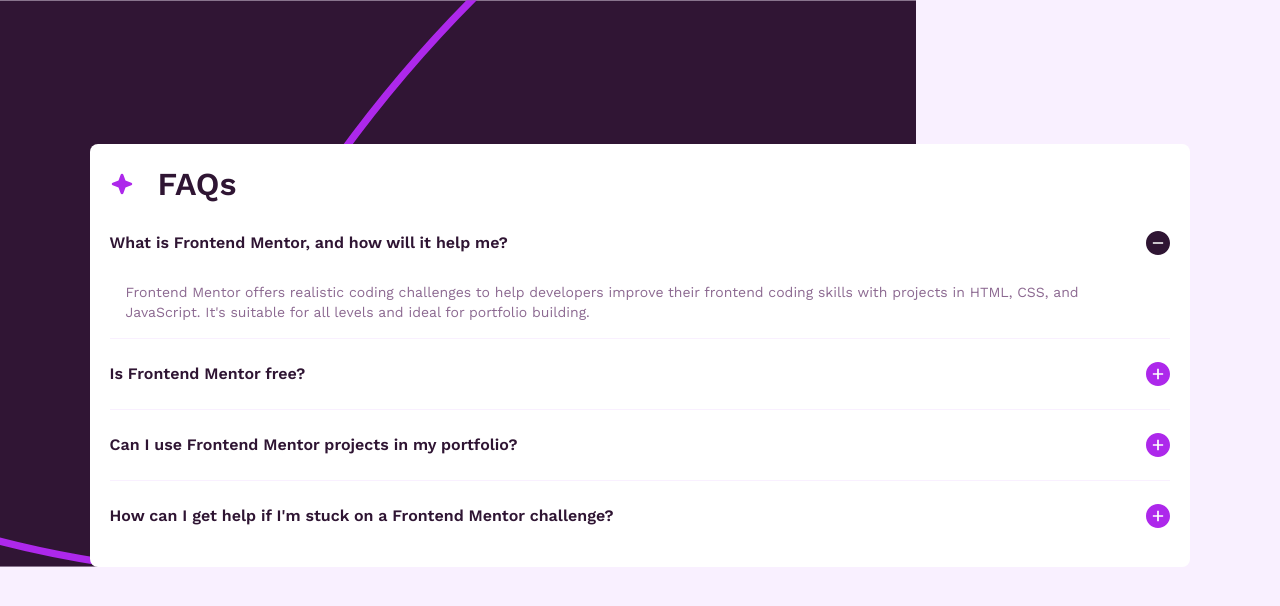
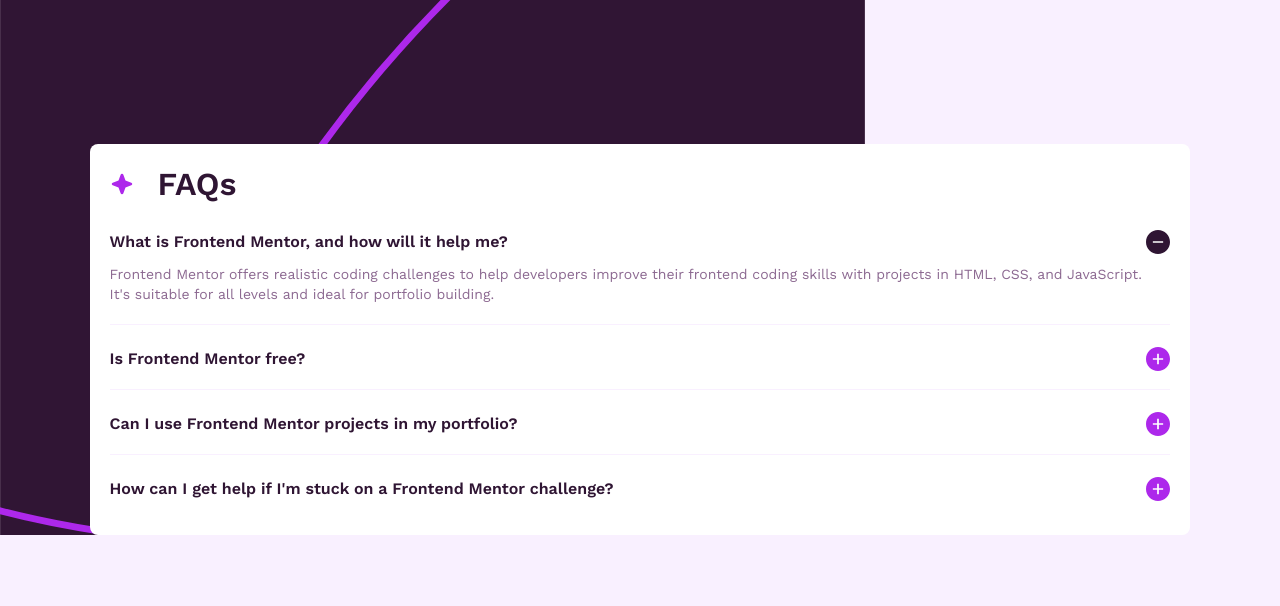
Before and after one commit to skyv26/faq-accordian, a React (Vite) app: page / in a window 1280 px wide. Shown: the top 606 px of the page. Built offline with nearby package versions, Linux system fonts and the light colour scheme.

Commit message:
`update`: the styles to maintain the space as per the design

```diff
--- a/src/index.css
+++ b/src/index.css
@@ -41,21 +41,26 @@
     }
   }
 
+  .collapse-component .ant-collapse-item {
+    @apply py-4;
+  }
+
   .collapse-component .ant-collapse-item .ant-collapse-content-box,
   .collapse-component .ant-collapse-item .ant-collapse-header {
-    @apply p-0;
+    @apply !p-0 !mt-1;
   }
 
   .collapse-component .ant-collapse-item .ant-collapse-header {
-    @apply flex items-center justify-center py-4 min-[375px]:py-6;
+    @apply flex items-center justify-center;
   }
+  /* py-4 min-[375px]:py-5 */
 
   .collapse-component .ant-collapse-item .ant-collapse-content-box {
-    @apply py-5;
+    @apply !py-1;
   }
 
   .collapse-component .ant-collapse-header .ant-collapse-header-text {
-    @apply min-[375px]:!pr-5;
+    @apply min-[375px]:!pr-4 min-[375px]:py-1;
   }
 
   .collapse-component .ant-collapse-item {
```
